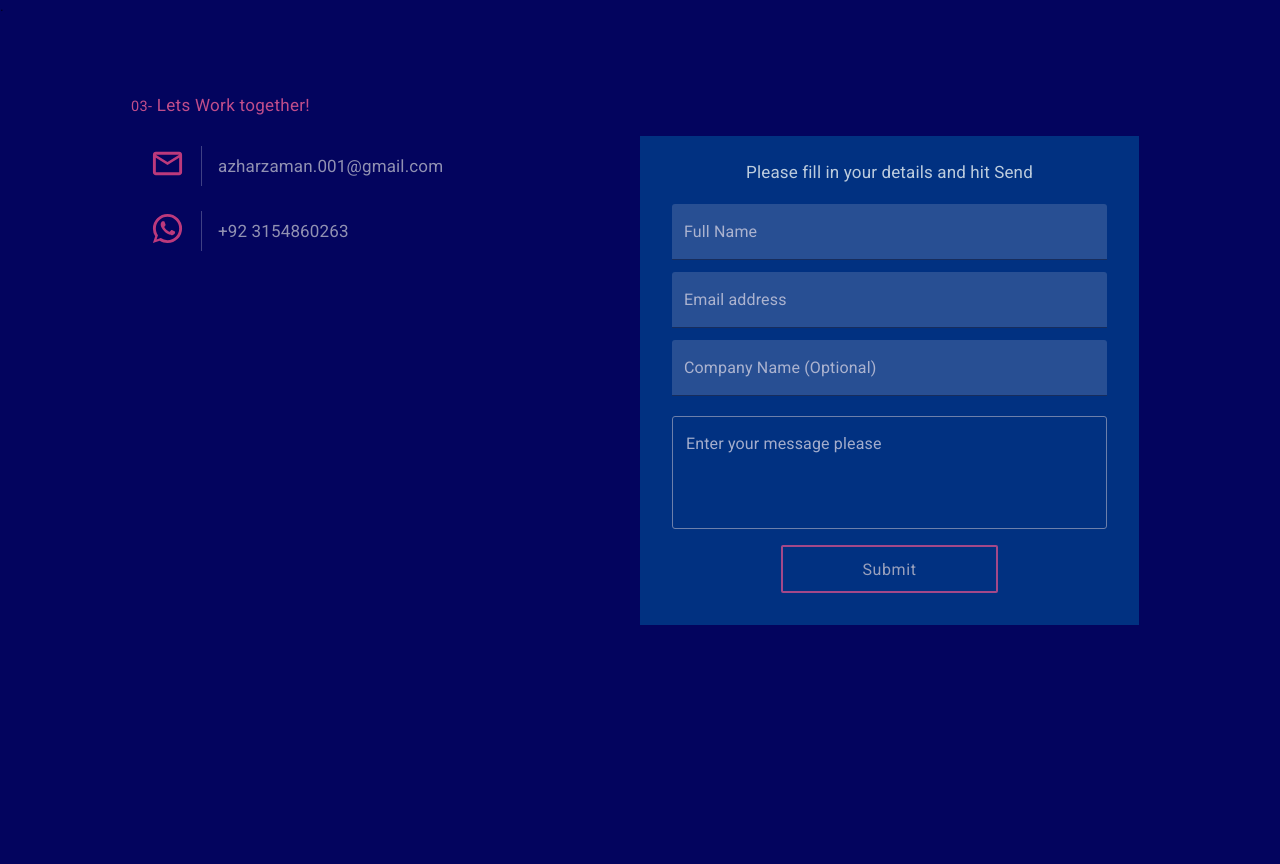
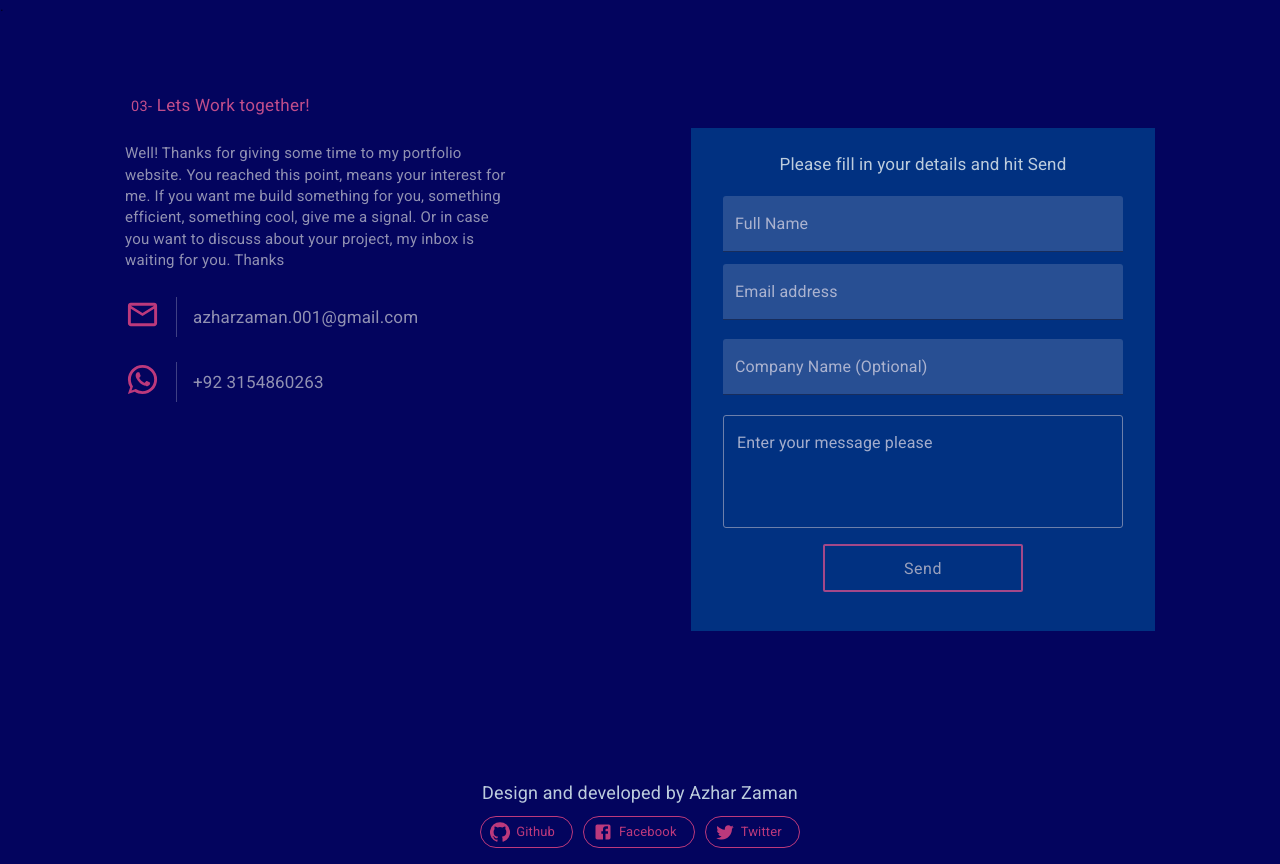
Before and after one commit to azharzaman1/personal-portfolio-website, a React (Create React App) app: page / in a window 1280 px wide. Shown: the part 4360-5224 px from the top of the page. Before the commit the page ends 5097 px from the top, so only its background shows below. Built offline with nearby package versions, Linux system fonts and the light colour scheme.

Commit message:
UI almost Done

```diff
--- a/src/App.css
+++ b/src/App.css
@@ -10,6 +10,10 @@
   --background-light: #023e8a;
   --text-bright: #e8fdf9;
   --text: #e2e2e2;
+}
+
+html {
+  /* scroll-behavior: smooth; */
 }
 
 body {
--- a/src/App.js
+++ b/src/App.js
@@ -1,14 +1,15 @@
 import React from "react";
 import ThemeWrapper from "./Mui/ThemeWrapper";
 import Homepage from "./Pages/Homepage";
+import { CssBaseline } from "@material-ui/core";
+import { BrowserRouter as Router, Switch, Route } from "react-router-dom";
 import "./App.css";
-import { CssBaseline } from "@material-ui/core";
 
 function App() {
   return (
     <ThemeWrapper>
       <div className="App">
-        <Homepage />
+        <Homepage thanksSectionVisible />
       </div>
       <CssBaseline />
     </ThemeWrapper>
--- a/src/Components/Footer/Footer.css
+++ b/src/Components/Footer/Footer.css
@@ -0,0 +1,5 @@
+.footerSection__heading {
+  margin: 0 !important;
+  padding: 5px 0 10px;
+  font-size: 18px !important;
+}
--- a/src/Components/Footer/Footer.js
+++ b/src/Components/Footer/Footer.js
@@ -1,12 +1,43 @@
-import { Grid } from "@material-ui/core";
 import React from "react";
+import { Grid, makeStyles } from "@material-ui/core";
+import { Heading2, MuiChip } from "../../Mui/MuiComponents";
+import { Facebook, GitHub, Twitter } from "@material-ui/icons";
+import "./Footer.css";
+
+const useStyles = makeStyles((theme) => ({
+  footerSection: {
+    marginTop: "8rem",
+    padding: "1rem",
+  },
+}));
 
 const Footer = () => {
+  const c = useStyles();
   return (
-    <div className="footerSection">
-      <Grid container direction="column">
-        <Grid>Top</Grid>
-        <Grid>Bottom</Grid>
+    <div className={`footerSection ${c.footerSection}`}>
+      <Grid container direction="column" alignItems="center">
+        <Grid item>
+          <Heading2 className="footerSection__heading">
+            Design and developed by Azhar Zaman
+          </Heading2>
+        </Grid>
+        <Grid item container justifyContent="center">
+          <MuiChip
+            link="https://github.com/DrAzharZaman"
+            title="Github"
+            icon={<GitHub fontSize="small" />}
+          />
+          <MuiChip
+            link="https://web.facebook.com/DrAzharZaman1/"
+            title="Facebook"
+            icon={<Facebook fontSize="small" />}
+          />
+          <MuiChip
+            link="https://twitter.com/DrAzharZaman"
+            title="Twitter"
+            icon={<Twitter fontSize="small" />}
+          />
+        </Grid>
       </Grid>
     </div>
   );
--- a/src/Components/GetinTouch/GetinTouch.css
+++ b/src/Components/GetinTouch/GetinTouch.css
@@ -1,9 +1,5 @@
 .getInTouchSection__content {
   margin-top: 0.75rem !important;
-}
-
-.getInTouchSection__left {
-  padding-left: 33px !important;
 }
 
 .getInTouchSection__leftWhatsApp {
@@ -34,7 +30,6 @@
 
 .getInTouch__form {
   background-color: var(--background-light);
-  padding: 1.5rem 2rem 2rem;
 }
 
 .getInTouchForm__heading {
@@ -86,7 +81,24 @@
   opacity: 0.9;
 }
 
-.PrivateNotchedOutline-root-18 {
+.MuiOutlinedInput-root fieldset {
   border: 1px solid var(--text) !important;
   opacity: 0.6;
 }
+
+.getInTouch__popupIcon {
+  font-size: 75px !important;
+}
+
+.getInTouch__popupHeading {
+  margin: 0 !important;
+  margin-top: 0.75rem !important;
+  text-align: center;
+}
+
+.getInTouch__error,
+.error-message {
+  margin: 0;
+  margin-top: 07px;
+  color: var(--secondary-light);
+}
--- a/src/Components/GetinTouch/GetinTouch.js
+++ b/src/Components/GetinTouch/GetinTouch.js
@@ -1,18 +1,20 @@
-import React from "react";
+import React, { useState } from "react";
 import {
   Container,
   Divider,
-  FormControl,
   Grid,
+  Card,
   makeStyles,
-  MenuItem,
   TextField,
-  InputLabel,
-  Select,
+  useMediaQuery,
+  useTheme,
+  Button,
 } from "@material-ui/core";
-import { Heading2, SectionHeading } from "../../Mui/MuiComponents";
+import { Heading2, MuiButton, SectionHeading } from "../../Mui/MuiComponents";
 import { WhatsApp, MailOutline } from "@material-ui/icons";
 import "./GetinTouch.css";
+import MuiPopup from "../RecentWork/MuiPopup";
+import CheckCircleOutlineIcon from "@material-ui/icons/CheckCircleOutline";
 
 const useStyles = makeStyles((theme) => ({
   getInTouchSection: {
@@ -32,38 +34,191 @@ const useStyles = makeStyles((theme) => ({
       padding: "0 50px",
     },
     [theme.breakpoints.down("sm")]: {
+      padding: "0 16px",
+    },
+  },
+
+  left: {
+    [theme.breakpoints.down("sm")]: {
       padding: "0 24px",
     },
+    "& a": {
+      [theme.breakpoints.down("sm")]: {
+        fontSize: 16,
+      },
+    },
+  },
+
+  right: {
+    [theme.breakpoints.down("sm")]: {
+      justifyContent: "center",
+      marginTop: "40px",
+    },
+  },
+
+  form: {
+    padding: "1.5rem 2rem 2rem",
+    [theme.breakpoints.down("md")]: {
+      padding: "1.5rem 0.75rem",
+    },
+  },
+
+  input: {
+    width: 400,
+    [theme.breakpoints.down("sm")]: {
+      width: 550,
+    },
+    [theme.breakpoints.down("xs")]: {
+      width: 325,
+    },
+  },
+
+  popup: {
+    padding: "1rem",
+  },
+
+  checkIcon: {
+    fontSize: "25px",
   },
 }));
 
 const GetinTouch = () => {
+  const [fullName, setFullName] = useState("");
+  const [email, setEmail] = useState("");
+  const [company, setCompany] = useState("");
+  const [message, setMessage] = useState("");
+  const [error, setError] = useState("");
+  const [formStatusPopup, setFormStatusPopup] = useState(false);
+  const [isLoading, setIsLoading] = useState(false);
   const c = useStyles();
+  const theme = useTheme();
+  const isMobile = useMediaQuery(theme.breakpoints.down("sm"));
+
+  const handleFormSubmit = async (e) => {
+    e.preventDefault();
+    if (validateEmail(email)) {
+      setIsLoading(true);
+      await fetch("https://formsubmit.co/ajax/azharzaman.001@gmail.com", {
+        method: "POST",
+        headers: {
+          "Content-Type": "application/json",
+          Accept: "application/json",
+        },
+        body: JSON.stringify({
+          FullName: fullName,
+          Email: email,
+          Company: company,
+          Message: message,
+        }),
+      })
+        .then((response) => response.json())
+        .then((data) => {
+          setIsLoading(false);
+          if (data.success) {
+            setFormStatusPopup(true);
+            setFullName("");
+            setEmail("");
+            setCompany("");
+            setMessage("");
+          }
+          console.log(data);
+        })
+        .catch((error) => {
+          setError(error?.message ? error?.message : "");
+          console.log(error);
+        });
+    } else {
+      document.getElementById("email-error").innerText =
+        "Please enter valid email address";
+    }
+  };
+
+  function validateEmail(email) {
+    const re =
+      /^(([^<>()[\]\\.,;:\s@"]+(\.[^<>()[\]\\.,;:\s@"]+)*)|(".+"))@((\[[0-9]{1,3}\.[0-9]{1,3}\.[0-9]{1,3}\.[0-9]{1,3}\])|(([a-zA-Z\-0-9]+\.)+[a-zA-Z]{2,}))$/;
+    return re.test(String(email).toLowerCase());
+  }
+
+  const closePopup = () => {
+    setFormStatusPopup(false);
+  };
 
   return (
     <div className={`getInTouchSection ${c.getInTouchSection}`}>
+      <MuiPopup open={formStatusPopup} closePopup={closePopup}>
+        <Card className={c.popup}>
+          <Grid
+            container
+            justifyContent="center"
+            direction="column"
+            alignItems="center"
+          >
+            <Grid item>
+              <CheckCircleOutlineIcon
+                className="getInTouch__popupIcon"
+                color="secondary"
+              />
+            </Grid>
+            <Grid item>
+              <Heading2 className="getInTouch__popupHeading">
+                Your message is recieved
+              </Heading2>
+              <p
+                style={{ textAlign: "center", margin: "0", marginTop: "10px" }}
+              >
+                I will try to get back to you possibly in 1-3 Hrs <br /> For
+                quicker response please
+              </p>
+            </Grid>
+            <Grid item>
+              <a
+                href="https://api.whatsapp.com/send?phone=+923170460466"
+                target="_blank"
+              >
+                <Button color="secondary" style={{ marginTop: "5px" }}>
+                  Whatsapp me
+                </Button>
+              </a>
+            </Grid>
+          </Grid>
+        </Card>
+      </MuiPopup>
       <Container className={c.root} maxWidth="lg">
         <SectionHeading type="2" number="03">
           Lets Work together!
         </SectionHeading>
-        <Grid container spacing={2} className="getInTouchSection__content">
+        <Grid
+          container
+          className="getInTouchSection__content"
+          justifyContent="center"
+        >
           <Grid
             item
-            className={`${c.getInTouchSection__left} getInTouchSection__left`}
             xs={12}
             md={6}
+            className={`${c.left} getInTouchSection__left`}
+            justifyContent="center"
           >
-            {/* <Grid item>
-              <Heading2>Get in Touch</Heading2>
-            </Grid> */}
+            <Grid item xs={12} md={9}>
+              <p>
+                Well! Thanks for giving some time to my portfolio website. You
+                reached this point, means your interest for me. If you want me
+                build something for you, something efficient, something cool,
+                give me a signal. Or in case you want to discuss about your
+                project, my inbox is waiting for you. Thanks
+              </p>
+            </Grid>
             <Grid
               item
               container
+              alignItems="center"
               className="getInTouchSection__leftEmails"
-              alignItems="center"
             >
               <Grid item>
-                <MailOutline fontSize="large" color="secondary" />
+                <MailOutline
+                  fontSize={isMobile ? "medium" : "large"}
+                  color="secondary"
+                />
               </Grid>
               <Divider orientation="vertical" flexItem variant="middle" />
               <Grid item className="getInTouchSection__leftEmails-emails">
@@ -79,12 +234,15 @@ const GetinTouch = () => {
               alignItems="center"
             >
               <Grid item>
-                <WhatsApp fontSize="large" color="secondary" />
+                <WhatsApp
+                  fontSize={isMobile ? "medium" : "large"}
+                  color="secondary"
+                />
               </Grid>
               <Divider orientation="vertical" flexItem variant="middle" />
               <Grid item>
                 <a
-                  href="https://api.whatsapp.com/send?phone=15551234567"
+                  href="https://api.whatsapp.com/send?phone=+923170460466"
                   target="_blank"
                 >
                   +92 3154860263
@@ -92,12 +250,20 @@ const GetinTouch = () => {
               </Grid>
             </Grid>
           </Grid>
-          <Grid item className="getInTouchSection__right" xs={12} md={6}>
+          <Grid
+            item
+            container
+            xs={12}
+            md={6}
+            className={`getInTouchSection__right ${c.right}`}
+            justifyContent={isMobile ? "center" : "flex-end"}
+          >
+            <Grid item>
               <form
-              action="https://formsubmit.co/azharzaman.001@gmail.com"
-              method="POST"
-              className="getInTouch__form"
+                className={`getInTouch__form ${c.form}`}
                 autoComplete="off"
+                id="form"
+                onSubmit={handleFormSubmit}
               >
                 <Heading2 className="getInTouchForm__heading">
                   Please fill in your details and hit Send
@@ -109,7 +275,11 @@ const GetinTouch = () => {
                     variant="filled"
                     color="secondary"
                     autoComplete={false}
-                  className={`${c.TextField}`}
+                    className={`${c.input}`}
+                    value={fullName}
+                    onChange={(e) => {
+                      setFullName(e.target.value);
+                    }}
                   />
 
                   <TextField
@@ -119,7 +289,16 @@ const GetinTouch = () => {
                     color="secondary"
                     autoComplete={false}
                     className={`${c.TextField} m-t-07rem`}
+                    value={email}
+                    onChange={(e) => {
+                      setEmail(e.target.value);
+                    }}
                   />
+
+                  <span
+                    id="email-error"
+                    className="error-message email-error"
+                  ></span>
 
                   <TextField
                     name="company-name"
@@ -127,6 +306,10 @@ const GetinTouch = () => {
                     variant="filled"
                     color="secondary"
                     className={`${c.TextField} m-t-07rem`}
+                    value={company}
+                    onChange={(e) => {
+                      setCompany(e.target.value);
+                    }}
                   />
 
                   <TextField
@@ -137,11 +320,10 @@ const GetinTouch = () => {
                     variant="outlined"
                     className={`${c.formControl} m-t-125rem`}
                     color="secondary"
-                />
-                <input
-                  type="hidden"
-                  name="_autoresponse"
-                  value="Hi!<br/>Its Azhar Zaman<br/><br/>I have recieved your message you submitted at azharzaman.com.<br/>I will get back to your within possibly 1-3 Hours."
+                    value={message}
+                    onChange={(e) => {
+                      setMessage(e.target.value);
+                    }}
                   />
 
                   <input
@@ -170,11 +352,13 @@ const GetinTouch = () => {
                   />
                   <input
                     type="submit"
-                  value="Submit"
+                    value={isLoading ? "Sending ..." : "Send"}
                     className="getInTouch__submitButton"
                   />
                 </Grid>
+                <p className="getInTouch__error">{error}</p>
               </form>
+            </Grid>
           </Grid>
         </Grid>
       </Container>
--- a/src/Components/RecentWork/MuiPopup.css
+++ b/src/Components/RecentWork/MuiPopup.css
@@ -1,6 +1,6 @@
-.projectsImage__popup {
+/* .projectsImage__popup {
   background-color: rgba(65, 105, 225, 0.72);
-}
+} */
 
 .projectsImage__popupClose {
   position: fixed;
--- a/src/Mui/MuiComponents.js
+++ b/src/Mui/MuiComponents.js
@@ -1,7 +1,16 @@
 import React from "react";
-import { Button, Divider, Typography } from "@material-ui/core";
+import { Button, Chip, Divider, Typography } from "@material-ui/core";
 import { makeStyles } from "@material-ui/styles";
 import "./MuiComponents.css";
+import { Dialog } from "@material-ui/core";
+import { Close } from "@material-ui/icons";
+
+const useStyles = makeStyles((theme) => ({
+  chip: {
+    margin: "0 5px",
+    padding: "0 5px",
+  },
+}));
 
 export const SectionHeading = ({ children, number, type, className }) => {
   return (
@@ -72,3 +81,46 @@ export const Spacer = ({ height }) => {
     />
   );
 };
+
+export const MuiChip = ({
+  title,
+  icon,
+  size,
+  unclickable,
+  color,
+  variant,
+  link,
+}) => {
+  const c = useStyles();
+  return (
+    <a href={link} target="_blank">
+      <Chip
+        label={title}
+        icon={icon}
+        size={size ? size : "medium"}
+        clickable={unclickable ? false : true}
+        color={color ? color : "secondary"}
+        variant={variant ? variant : "outlined"}
+        className={`${c.chip}`}
+      />
+    </a>
+  );
+};
+
+const MuiPopup = ({ open, closePopup, children }) => {
+  return (
+    <Dialog
+      open={open}
+      className="projectsImage__popup"
+      maxWidth="lg"
+      scroll="paper"
+    >
+      <Close
+        className="projectsImage__popupClose"
+        id="projectsImage__popupClose"
+        onClick={closePopup}
+      />
+      {children}
+    </Dialog>
+  );
+};
--- a/src/Pages/Homepage.js
+++ b/src/Pages/Homepage.js
@@ -1,13 +1,14 @@
 import React from "react";
 import About from "../Components/About/About";
 import Expertise from "../Components/Expertise/Expertise";
+import Footer from "../Components/Footer/Footer";
 import GetinTouch from "../Components/GetinTouch/GetinTouch";
 import Header from "../Components/Header/Header";
 import IcanCreate from "../Components/IcanCreate/IcanCreate";
 import RecentWork from "../Components/RecentWork/RecentWork";
 import { RSAnchor } from "../Mui/MuiComponents";
 
-const Homepage = () => {
+const Homepage = ({ thanksSectionVisible }) => {
   return (
     <div>
       <Header />
@@ -19,6 +20,7 @@ const Homepage = () => {
       <RecentWork />
       <RSAnchor target="getintouch-section-scroll-anchor" />
       <GetinTouch />
+      <Footer />
     </div>
   );
 };
```
Also changed, not shown: src/Mui/MuiComponents.css (+29 -0 lines). Lines whose indentation alone changed are shown as unchanged.
